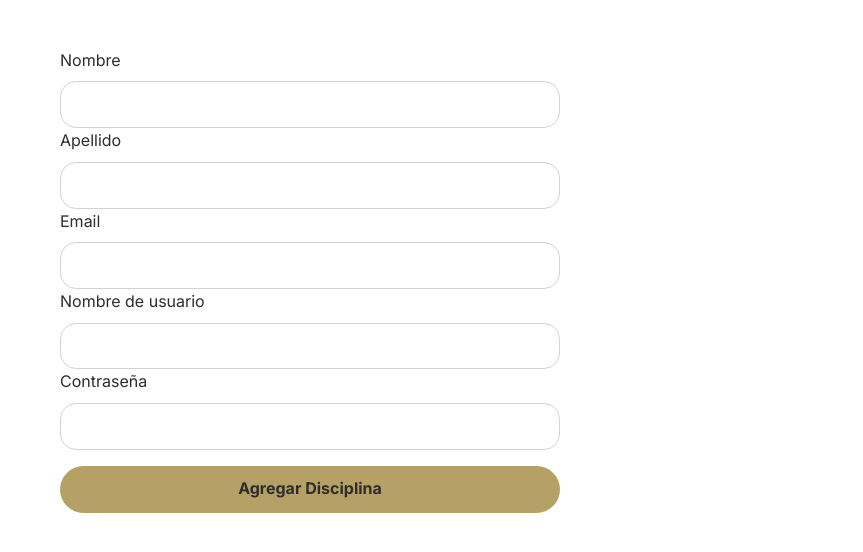
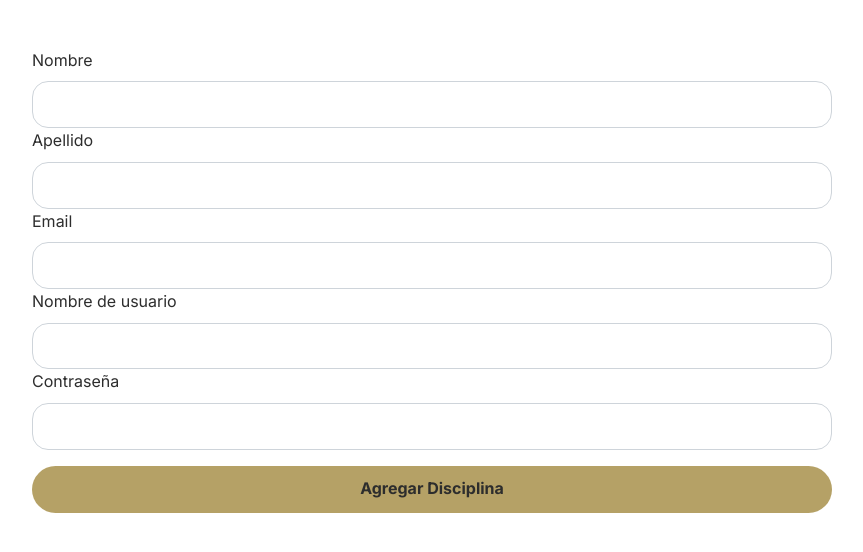
Before and after one commit to LautaroTorchia/ClubVillaElisaWebsite, a Flask app: page /user/add in a window 1280 px wide. Shown: the part 129-681 px from the top of the page, without its empty margins (208-1071 px from the left). Run offline with Flask 2, Linux system fonts and the light colour scheme; the visitor is signed in with stand-in values (Sample User, id 1); parts of the project's set-up code (start-up, migrations or seed data) failed here and were passed over; some libraries are stand-ins or nearby versions.

Commit message:
User add fully responsive

```diff
--- a/admin/public/css/tables.css
+++ b/admin/public/css/tables.css
@@ -1,6 +1,7 @@
 .own_form {
-    width:60% !important;
+    width:80% !important;
     min-width: 500px;
+    margin: 0 auto;
 }
 
 
--- a/admin/src/web/templates/base_form.html
+++ b/admin/src/web/templates/base_form.html
@@ -2,7 +2,7 @@
 
 
 {% block content %}
-    <div class="container mt-5 own_form">
+    <div class="container mt-5 own_form align-items-center">
         {% block form %}
         {% endblock form %}
     </div>
--- a/admin/src/web/templates/discipline/add.html
+++ b/admin/src/web/templates/discipline/add.html
@@ -7,7 +7,7 @@
 
 <body>
     {% block form %}
-    <form action="{{ url_for('discipline.post_add') }}" method="POST" class="d-flex flex-column ">
+    <form action="{{ url_for('discipline.post_add') }}" method="POST" class="d-flex flex-column">
         {{ form.hidden_tag() }}
         {% for field in form if field.widget.input_type != 'hidden' %}
         <div class="form-group">
--- a/admin/src/web/templates/user/add.html
+++ b/admin/src/web/templates/user/add.html
@@ -7,7 +7,7 @@
 {% block title %} Registrarse {% endblock title %}
 
 <body>
-    <div class="d-flex flex-column align-items-center">
+    <div class="d-flex flex-column">
         {% block form %}
         <form action="{{ url_for('user.post_add') }}" method="POST" class="d-flex flex-column own_form">
             {{ form.hidden_tag() }}
```
